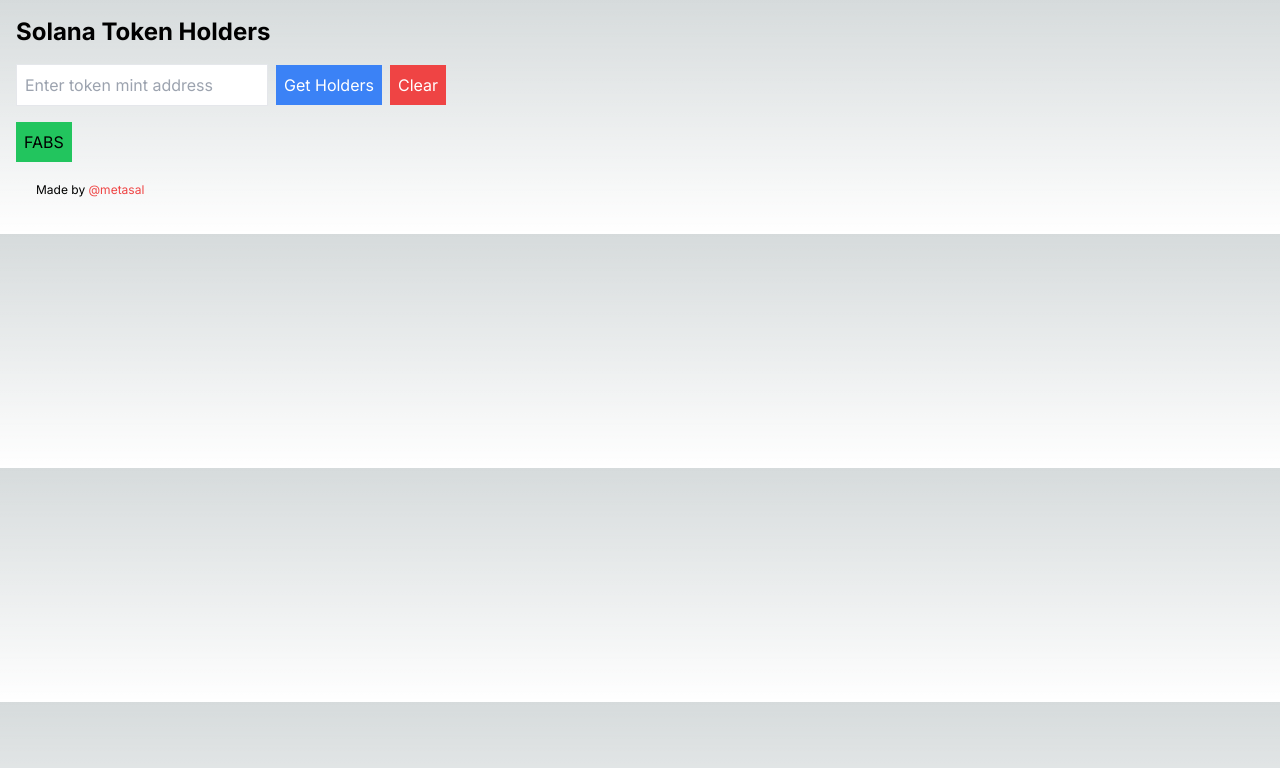
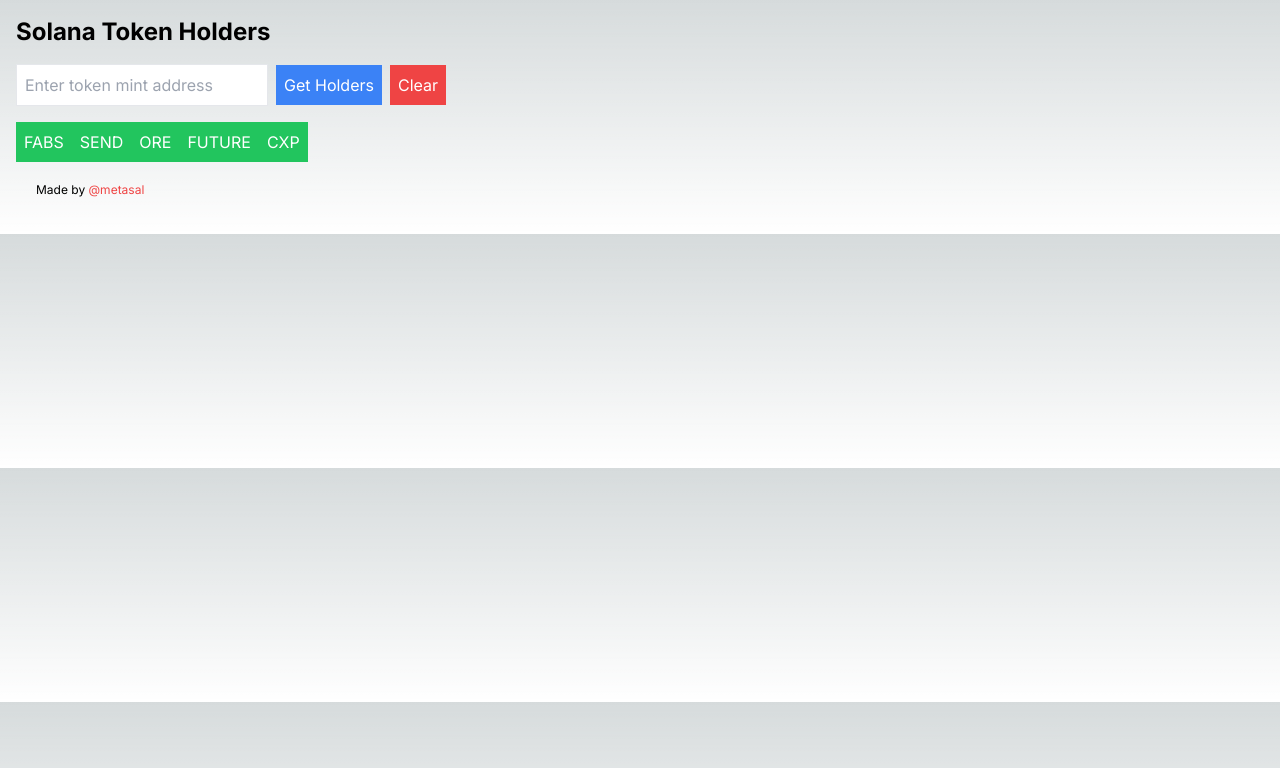
Before and after one commit to metasal1/tokenholders, a Next.js app: page / in a window 1280 px wide. Shown: the top 768 px of the page. Built offline with nearby package versions, Linux system fonts and the light colour scheme.

Commit message:
moar tokens

```diff
--- a/src/app/page.tsx
+++ b/src/app/page.tsx
@@ -81,7 +81,13 @@ export default function Home() {
           Clear
         </button>
       </form>
-      <button onClick={() => setMintAddress('ErbakSHZWeLnq1hsqFvNz8FvxSzggrfyNGB6TEGSSgNE')} className="bg-green-500 hover:bg-purple-500 p-2 ">FABS</button>
+      <div>
+        <button onClick={() => setMintAddress('ErbakSHZWeLnq1hsqFvNz8FvxSzggrfyNGB6TEGSSgNE')} className="text-white bg-green-500 hover:bg-purple-500 p-2 ">FABS</button>
+        <button onClick={() => setMintAddress('SENDdRQtYMWaQrBroBrJ2Q53fgVuq95CV9UPGEvpCxa')} className="text-white bg-green-500 hover:bg-purple-500 p-2 ">SEND</button>
+        <button onClick={() => setMintAddress('oreoN2tQbHXVaZsr3pf66A48miqcBXCDJozganhEJgz')} className="text-white bg-green-500 hover:bg-purple-500 p-2 ">ORE</button>
+        <button onClick={() => setMintAddress('FUTURETnhzFApq2TiZiNbWLQDXMx4nWNpFtmvTf11pMy')} className="text-white bg-green-500 hover:bg-purple-500 p-2 ">FUTURE</button>
+        <button onClick={() => setMintAddress('Ax6TrTpSthzu1RNptH5VBRR53atgvK75fCSV4zQpump')} className="text-white bg-green-500 hover:bg-purple-500 p-2 ">CXP</button>
+      </div>
       {error && <p className="text-red-500">{error}</p>}
       {holders && (
         <div>
```
